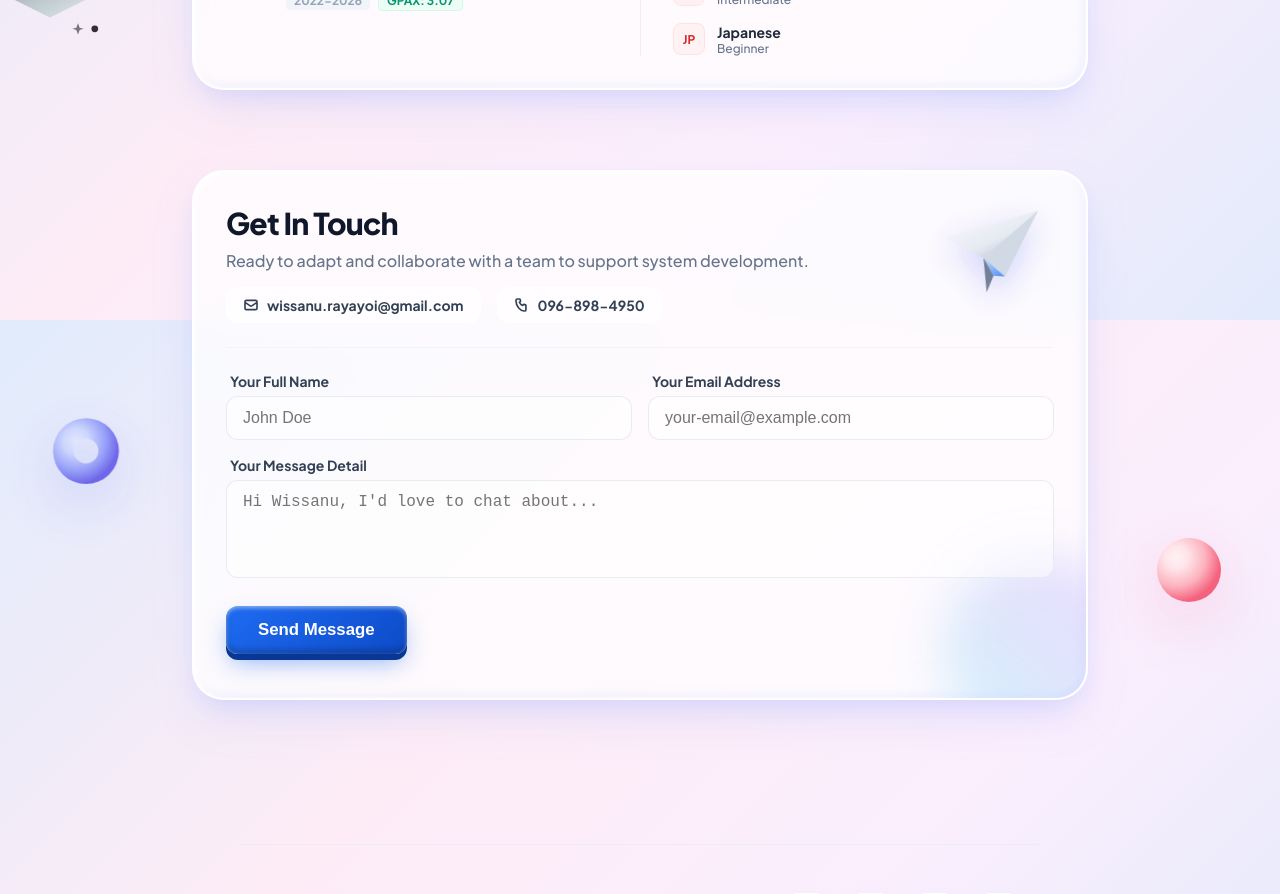
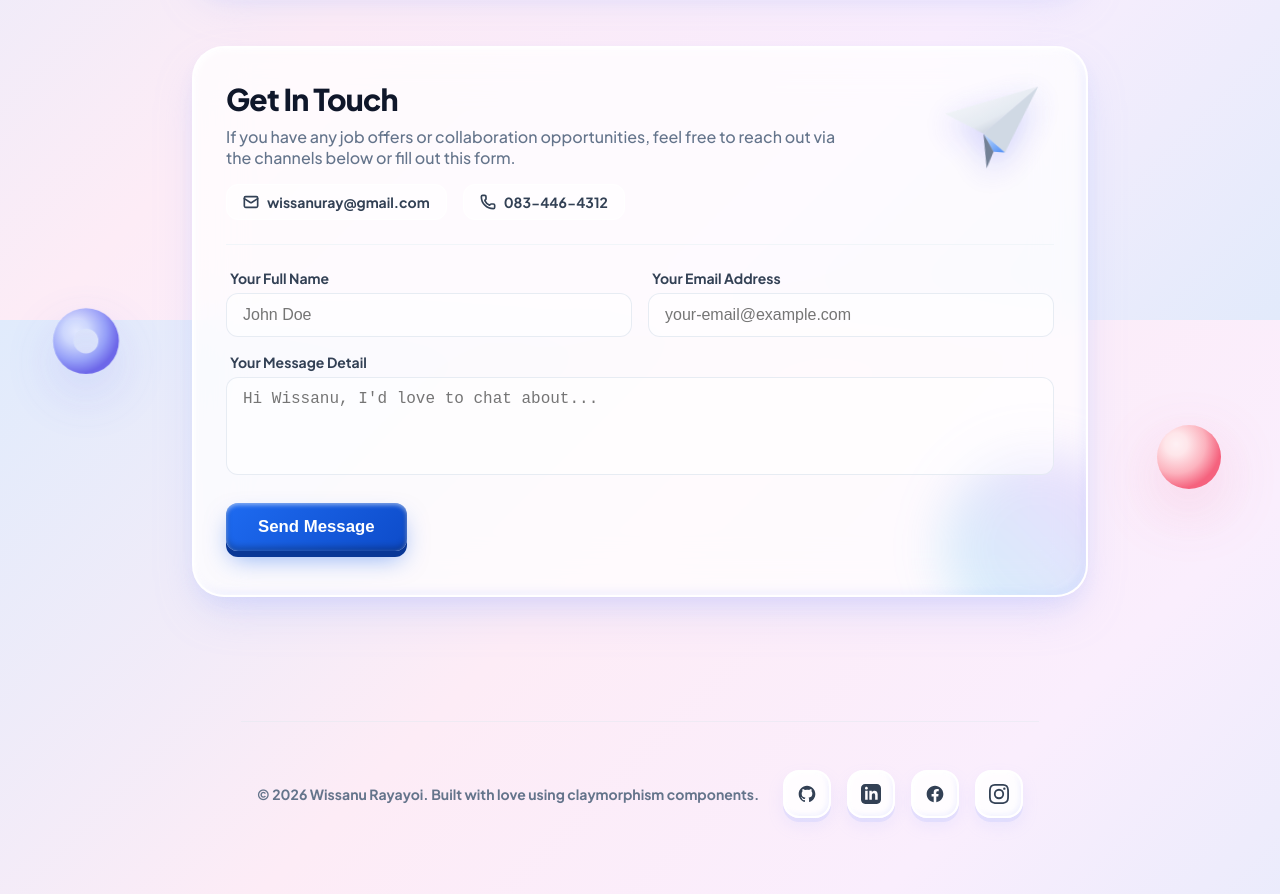
Before and after one commit to wiiznu17/portfolio, a Next.js app: page / in a window 1280 px wide. Shown: the part 4480-5374 px from the top of the page. Built offline with nearby package versions, Linux system fonts and the light colour scheme.

Commit message:
style: reduce bottom padding and section gap in hero and main layout

```diff
--- a/src/app/api/contact/route.ts
+++ b/src/app/api/contact/route.ts
@@ -1,5 +1,6 @@
 import { NextResponse } from "next/server"
 import { Resend } from "resend"
+import { CONTACT_INFO } from "@/constants/contact"
 
 export async function POST(request: Request) {
   try {
@@ -41,7 +42,7 @@ export async function POST(request: Request) {
     const resend = new Resend(apiKey)
     const data = await resend.emails.send({
       from: "Portfolio Contact <onboarding@resend.dev>",
-      to: "wissanuray@gmail.com",
+      to: CONTACT_INFO.email,
       replyTo: email,
       subject: `📬 Message from Portfolio Form: ${name}`,
       html: `
--- a/src/app/page.tsx
+++ b/src/app/page.tsx
@@ -28,7 +28,7 @@ export default function Home() {
         style={{
           display: "flex",
           flexDirection: "column",
-          gap: "5rem",
+          gap: "3.75rem",
           paddingBottom: "4rem",
         }}
       >
--- a/src/components/Contact/Contact.tsx
+++ b/src/components/Contact/Contact.tsx
@@ -4,6 +4,8 @@ import React, { useState } from "react"
 import styles from "./Contact.module.css"
 import { useLanguage } from "@/context/LanguageContext"
 import { COMMON_TRANSLATIONS } from "@/constants/translations"
+import { Mail, Phone } from "lucide-react"
+import { CONTACT_INFO } from "@/constants/contact"
 
 export default function Contact() {
   const { language, t } = useLanguage()
@@ -164,59 +166,35 @@ export default function Contact() {
             </h3>
             <p className={styles.subtitle}>
               {language === "th"
-                ? "พร้อมเรียนรู้และร่วมมือกับทีมเพื่อขับเคลื่อนระบบให้ก้าวหน้า"
-                : "Ready to adapt and collaborate with a team to support system development."}
+                ? "หากมีข้อเสนอหรือโอกาสในการร่วมงาน สามารถติดต่อผ่านช่องทางด้านล่างหรือกรอกฟอร์มนี้ได้เลยครับ"
+                : "If you have any job offers or collaboration opportunities, feel free to reach out via the channels below or fill out this form."}
             </p>
 
             {/* Direct Shortcuts */}
             <div className={styles.shortcuts}>
               <a
-                href="mailto:wissanu.rayayoi@gmail.com"
+                href={`mailto:${CONTACT_INFO.email}`}
                 className={styles.shortcutLink}
               >
-                <svg
-                  className="w-4 h-4 text-blue-500"
-                  fill="none"
-                  stroke="currentColor"
-                  viewBox="0 0 24 24"
-                  style={{
-                    width: "1rem",
-                    height: "1rem",
-                  }}
-                >
-                  <path
-                    strokeLinecap="round"
-                    strokeLinejoin="round"
-                    strokeWidth="2.5"
-                    d="M3 8l7.89 5.26a2 2 0 002.22 0L21 8M5 19h14a2 2 0 002-2V7a2 2 0 00-2-2H5a2 2 0 00-2 2v10a2 2 0 002 2z"
-                  />
-                </svg>
+                <Mail
+                  size={16}
+                  className="text-blue-500"
+                  strokeWidth={2.5}
+                />
                 <span>
-                  wissanu.rayayoi@gmail.com
+                  {CONTACT_INFO.email}
                 </span>
               </a>
               <a
-                href="tel:0968984950"
+                href={`tel:${CONTACT_INFO.phoneRaw}`}
                 className={styles.shortcutLink}
               >
-                <svg
-                  className="w-4 h-4 text-purple-500"
-                  fill="none"
-                  stroke="currentColor"
-                  viewBox="0 0 24 24"
-                  style={{
-                    width: "1rem",
-                    height: "1rem",
-                  }}
-                >
-                  <path
-                    strokeLinecap="round"
-                    strokeLinejoin="round"
-                    strokeWidth="2.5"
-                    d="M3 5a2 2 0 012-2h3.28a1 1 0 01.94.725l.548 2.2a1 1 0 01-.321.988l-1.305.98a10.582 10.582 0 004.872 4.872l.98-1.305a1 1 0 01.988-.321l2.2.548a1 1 0 01.725.94V19a2 2 0 01-2 2h-1C9.716 21 3 14.284 3 6V5z"
-                  />
-                </svg>
-                <span>096-898-4950</span>
+                <Phone
+                  size={16}
+                  className="text-purple-500"
+                  strokeWidth={2.5}
+                />
+                <span>{CONTACT_INFO.phone}</span>
               </a>
             </div>
           </div>
--- a/src/components/Hero/Hero.module.css
+++ b/src/components/Hero/Hero.module.css
@@ -1,6 +1,6 @@
 .section {
   padding-top: 2rem;
-  padding-bottom: 2rem;
+  padding-bottom: 0.5rem;
   text-align: center;
   position: relative;
   padding-left: 1rem;
--- /dev/null
+++ b/src/constants/contact.ts
@@ -0,0 +1,7 @@
+export const CONTACT_INFO = {
+  email: "wissanuray@gmail.com",
+  phone: "083-446-4312",
+  phoneRaw: "0834464312",
+  github: "https://github.com/wiiznu17",
+  linkedin: "https://www.linkedin.com/in/wissanu-rayayoi-b2119a345/",
+}
```
